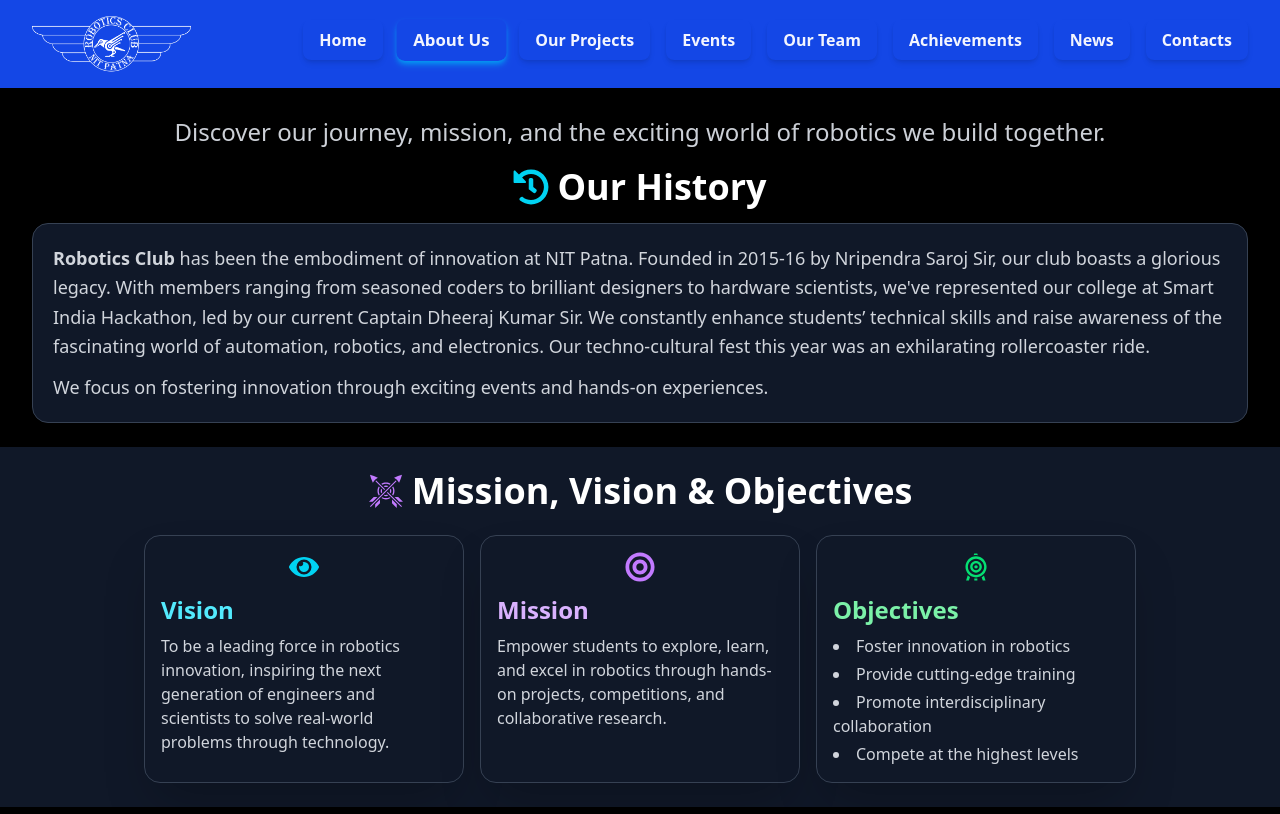
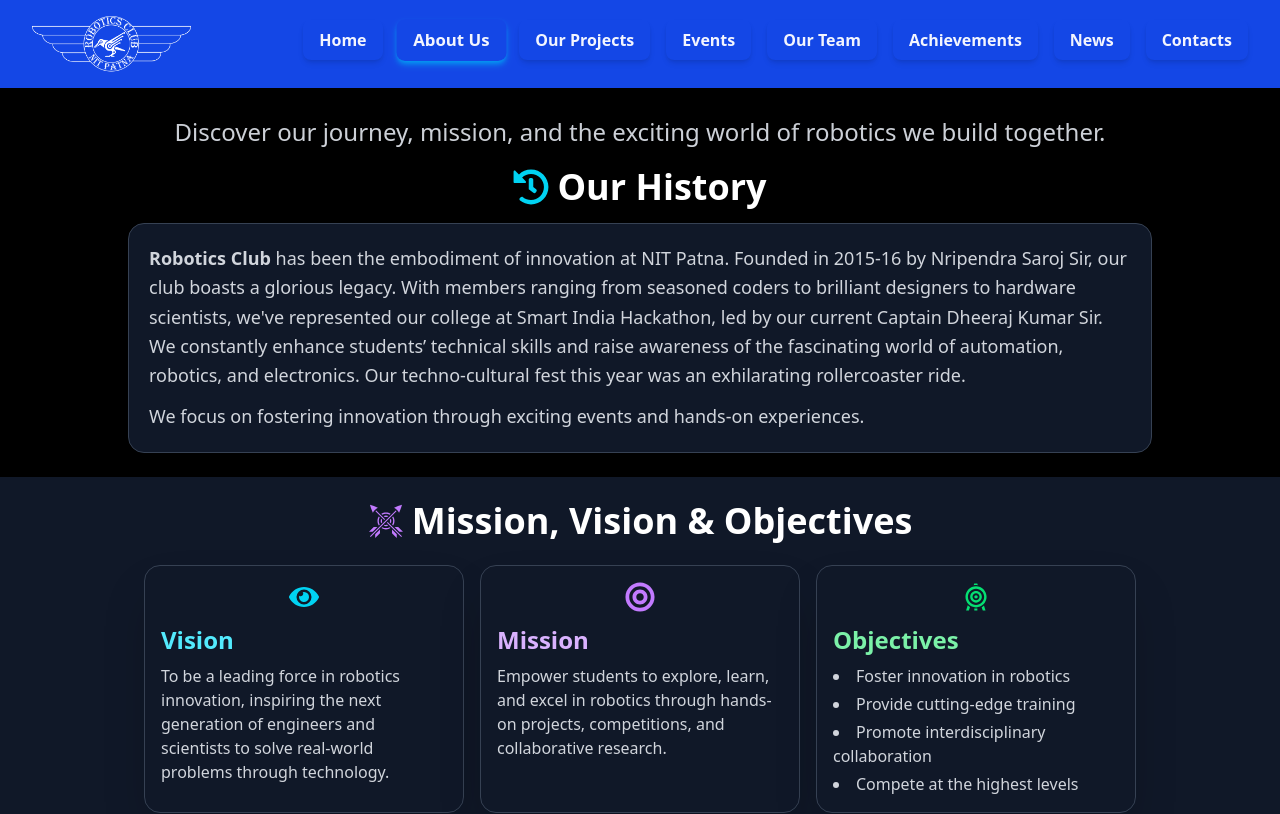
Before and after one commit to mkrmadhukarkumar/roboticsclub-web, a React (Vite) app: page /roboticsclub-web/about in a window 1280 px wide. Shown: the top 814 px of the page. Built offline with nearby package versions, Linux system fonts and the light colour scheme.

Commit message:
Adjust max width of Club History section

```diff
--- a/src/pages/AboutUs.jsx
+++ b/src/pages/AboutUs.jsx
@@ -19,7 +19,7 @@
 
         {/* Club History */}
         <section className="px-4 md:px-8 pb-6">
-          <div className="max-w-7xl mx-auto">
+          <div className="max-w-5xl mx-auto">
             <h2 className="text-3xl md:text-4xl font-bold mb-4 text-center flex items-center justify-center gap-2">
               <FaHistory className="text-cyan-400" /> Our History
             </h2>
```
